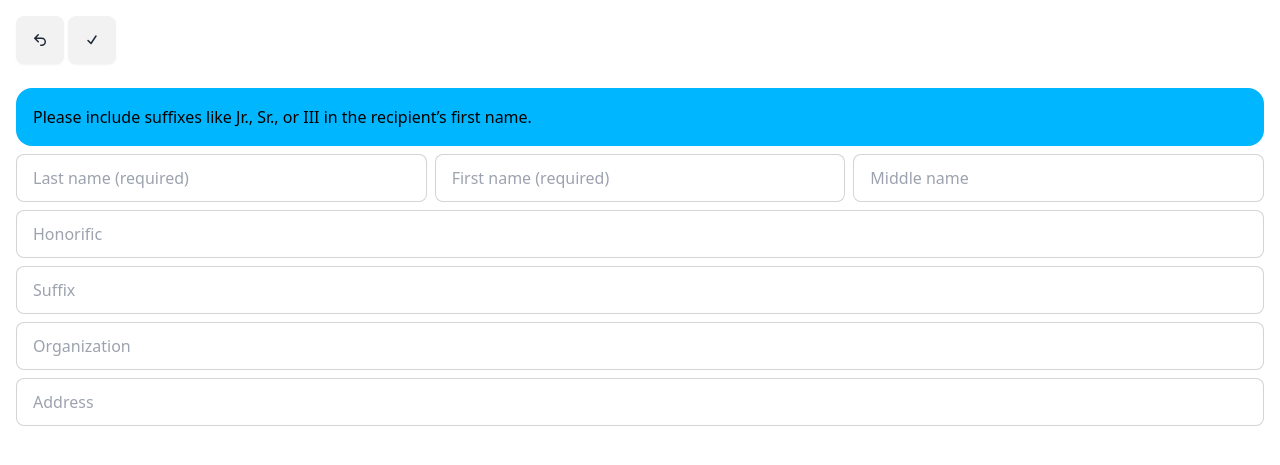
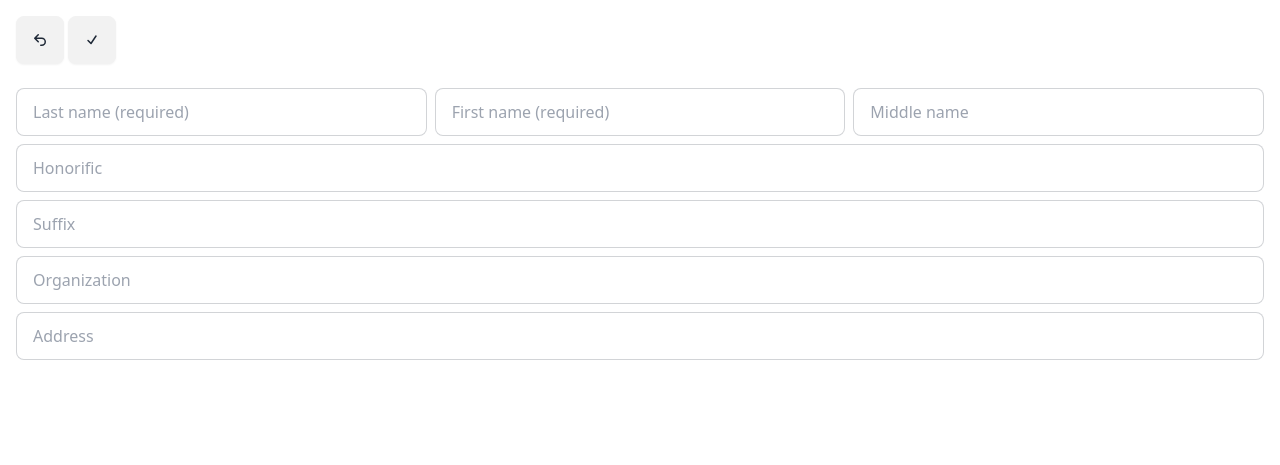
Before and after one commit to jaymandz/ecertify-cert-gen-poc, a Flask app: template templates/recipients/create-edit.html in a window 1280 px wide. Shown: the part 64-529 px from the top of the page. Run offline with Flask 3, Linux system fonts and the light colour scheme; the template is opened without the code that fills it, so the values that code supplies are empty; some libraries are stand-ins or nearby versions.

Commit message:
Removed an alert prescribing placement of suffixes as it misleads the user

```diff
--- a/templates/recipients/create-edit.html
+++ b/templates/recipients/create-edit.html
@@ -27,10 +27,6 @@
     {% if not recipient %}
     <input name="certificate_id" type="hidden" value="{{ certificate.id }}">
     {% endif %}
-    <div class="alert alert-info" role="alert">
-        Please include suffixes like Jr., Sr., or III in the recipient&rsquo;s
-        first name.
-    </div>
     <div class="gap-2 grid grid-cols-1 sm:grid-cols-3">
         <input required class="input input-bordered w-full" name="last_name"
           placeholder="Last name (required)"
```
